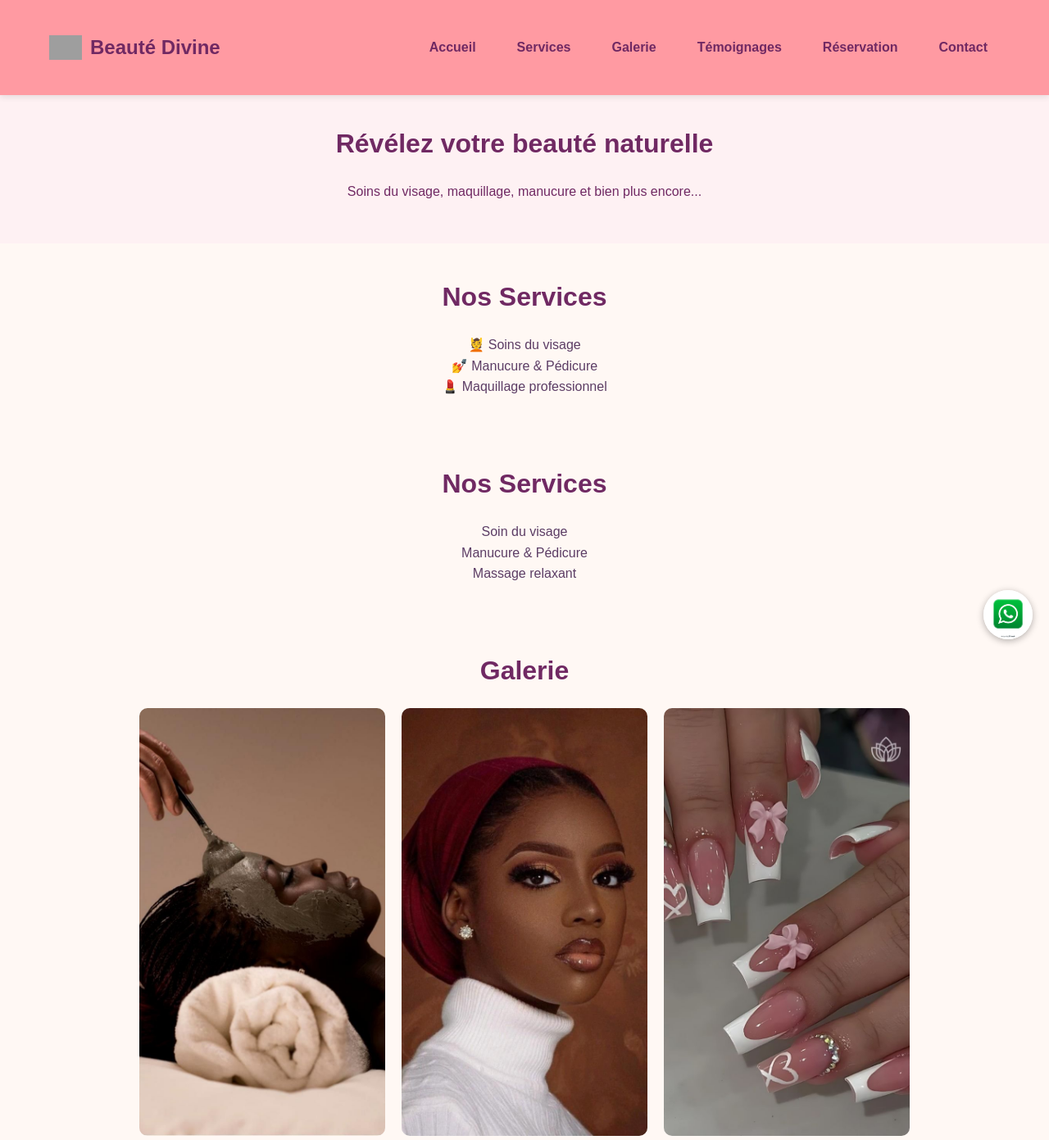
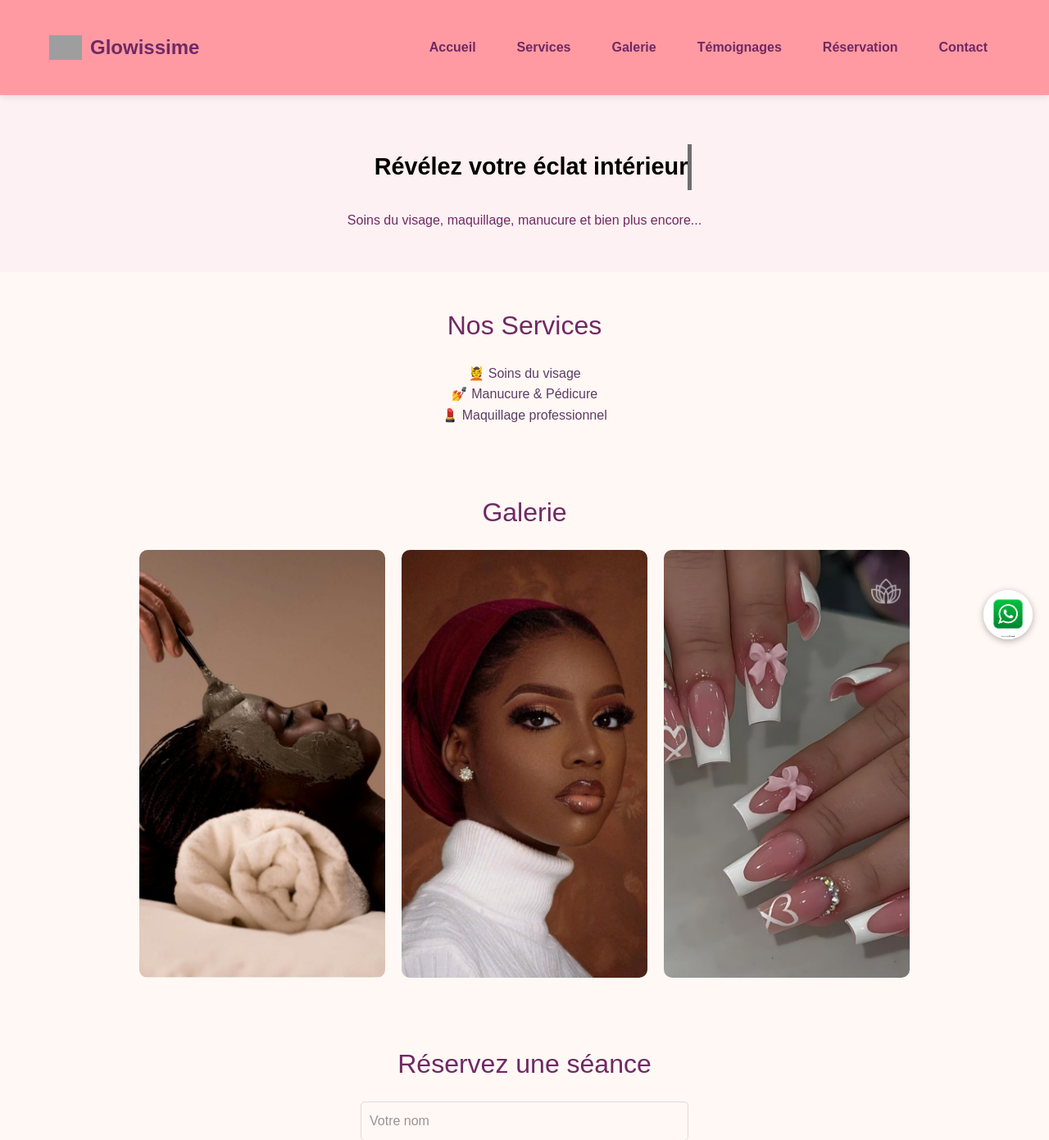
Before and after one commit to charnelledev/Glowissime, a PHP site: page / in a window 1280 px wide. Shown: the top 1391 px of the page at 82% size. Run offline with PHP 8.4, Linux system fonts and the light colour scheme; grey boxes are pictures that could not be loaded.

Commit message:
animation des slogants

```diff
--- a/index.html
+++ b/index.html
@@ -3,15 +3,16 @@
 <head>
   <meta charset="UTF-8" />
   <meta name="viewport" content="width=device-width, initial-scale=1.0"/>
-  <title>Beauté Divine</title>
+  <title>Glowissime</title>
   <link rel="stylesheet" href="style.css" />
+  <script src="https://cdn.jsdelivr.net/npm/@tailwindcss/browser@4"></script>
 </head>
 <body>
     <header class="navbar-fixed">
         <div class="navbar-container">
           <div class="logo">
             <img src="images/logo.png" alt="Logo Divine Beauty" />
-            <span>Beauté Divine</span>
+            <span>Glowissime</span>
           </div>
         <!-- Icône menu burger -->
     <div class="menu-toggle" id="menu-toggle">&#9776;</div>
@@ -28,8 +29,18 @@
     </nav>
   </header>
 
-  <section id="accueil" class="hero">
-    <h2>Révélez votre beauté naturelle</h2>
+
+  <div class="conten">
+    <section id="accueil" class="hero">
+
+
+
+       <section class="slogan-animation" style="text-align: center; padding: 30px 10px;">
+        <h1 style="font-size: 1.8rem; font-weight: bold;">
+          <span id="target" style="display: inline-block;"></span>
+        </h1>
+      </section>
+
     <p>Soins du visage, maquillage, manucure et bien plus encore...</p>
   </section>
 
@@ -41,16 +52,7 @@
       <li>💄 Maquillage professionnel</li>
     </ul>
   </section>
-
-   <section id="services" class="section">
-    <h2>Nos Services</h2>
-    <ul class="services-list">
-      <li>Soin du visage</li>
-      <li>Manucure & Pédicure</li>
-      <li>Massage relaxant</li>
-    </ul>
-  </section>
-
+</div>
   <section id="galerie">
     <h2>Galerie</h2>
     <div class="gallery">
--- a/script.js
+++ b/script.js
@@ -1,12 +1,55 @@
-// document.getElementById("booking-form").addEventListener("submit", function (e) {
-//     e.preventDefault();
-//     document.getElementById("confirmation-message").classList.remove("hidden");
-//   });
-//   document.getElementById("menu-toggle").addEventListener("click", function () {
-//     document.getElementById("navbar").classList.toggle("active");
-//   });
-
-
+// script.js
 document.getElementById("menu-toggle").addEventListener("click", function () {
     document.getElementById("navbar").classList.toggle("active");
   });
+  const target = document.getElementById('target');
+  let slogans = [
+    "Glowissime – L’éclat au sommet du raffinement.",
+    "Révélez votre éclat intérieur.",
+    "L’art de briller naturellement.",
+    "Chaque peau mérite son éclat.",
+    "Sublimez votre beauté, illuminez votre monde.",
+    "La beauté qui rayonne de vous.",
+    "Votre éclat. Votre signature."
+  ];
+
+  let wordIndex = 0;
+  let letterIndex = 0;
+  let colors = ["black", "black", "black", "black", "black", "black", "black"];
+
+  const createLetter = () => {
+    const letter = document.createElement('span');
+    target.appendChild(letter);
+    letter.textContent = slogans[wordIndex][letterIndex];
+    letter.style.color = colors[wordIndex % colors.length];
+    letter.style.transition = 'all 0.3s ease';
+
+    setTimeout(() => {
+      letter.remove();
+    }, 2500);
+  };
+
+  const loop = () => {
+    setTimeout(() => {
+      if (wordIndex >= slogans.length) {
+        wordIndex = 0;
+        letterIndex = 0;
+        loop();
+        return;
+      }
+
+      if (letterIndex < slogans[wordIndex].length) {
+        createLetter();
+        letterIndex++;
+        loop();
+      } else {
+        setTimeout(() => {
+          wordIndex++;
+          letterIndex = 0;
+          loop();
+        }, 2000);
+      }
+    }, 60);
+  };
+
+  loop();
--- a/style.css
+++ b/style.css
@@ -345,7 +345,7 @@
   }
 
   .whatsapp-float {
-    position: fixed;
+    position:fixed;
     bottom: 20px;
     right: 20px;
     height: 60px;
@@ -413,3 +413,67 @@
     font-weight: bold;
     color: #702963;
   }
+
+
+
+  #target {
+    display: flex;
+    margin-left: 1rem;
+    position: relative;
+    /* color:; */
+    /* margin-top: -2px; */
+    }
+
+    #target::after {
+    content: "";
+    position: absolute;
+    height: 3.5rem;
+    width: 5px;
+    background-color: black;
+    top: 0;
+    transform: translateY(-4px);
+    right: -5px;
+    animation: animate 0.8s linear infinite;
+    }
+
+    @keyframes animate {
+    50% {
+    opacity: 0.1;
+    }
+    100% {
+     opacity: 1;
+    }
+    }
+
+    #slogan-display {
+      opacity: 0;
+      transition: opacity 1s ease-in-out;
+    }
+
+    .slogan-visible {
+      opacity: 1;
+    }
+    .glow-letter {
+      display: inline-block;
+      text-shadow: 0 0 8px rgba(200, 162, 200, 0.5),
+                   0 0 15px rgba(255, 174, 201, 0.4);
+      font-weight: 600;
+      font-family: 'Segoe UI', Tahoma, Geneva, Verdana, sans-serif;
+      animation: glowZoom 2.5s ease forwards;
+      transform-origin: center;
+    }
+
+    @keyframes glowZoom {
+      0% {
+        opacity: 0;
+        transform: scale(1.6);
+      }
+      20% {
+        opacity: 1;
+        transform: scale(1.2);
+      }
+      100% {
+        opacity: 0;
+        transform: scale(1);
+      }
+    }
```
